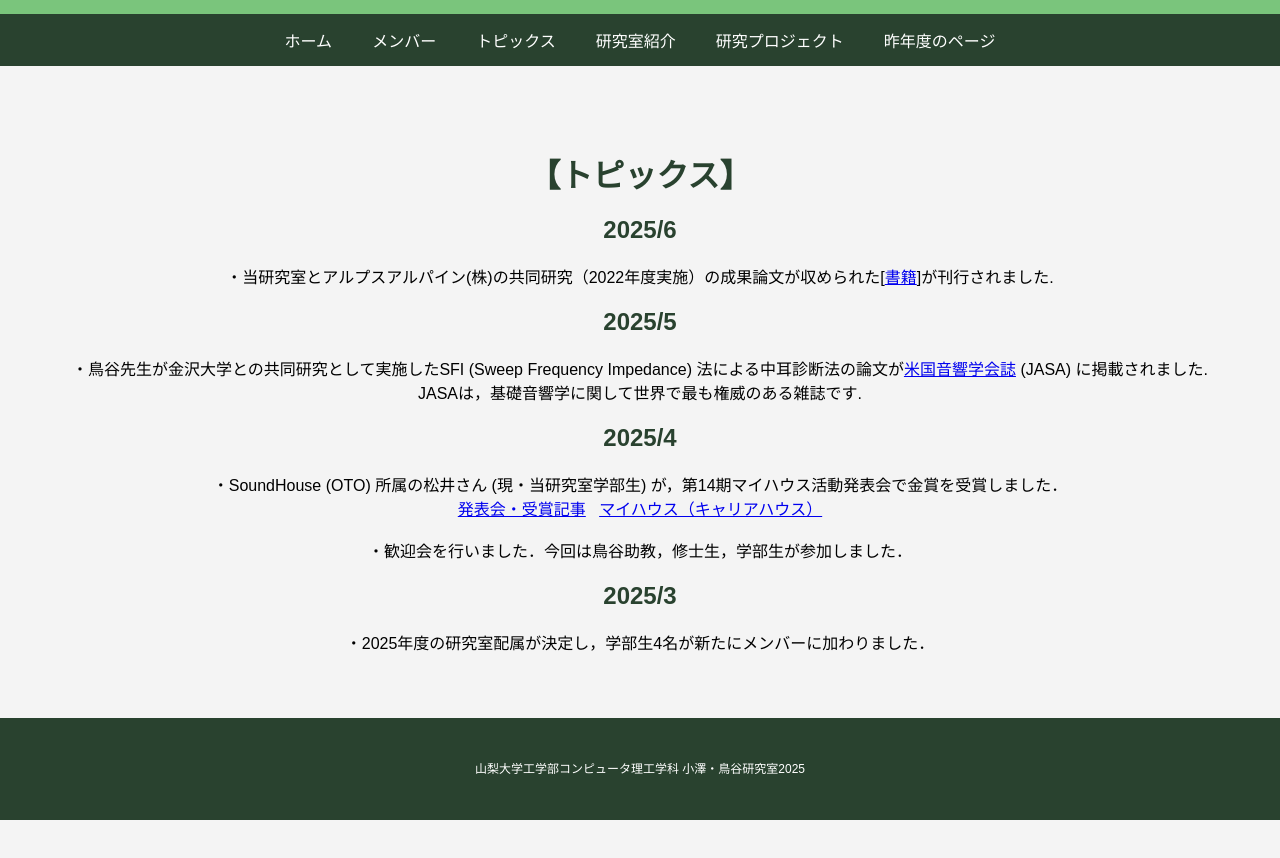
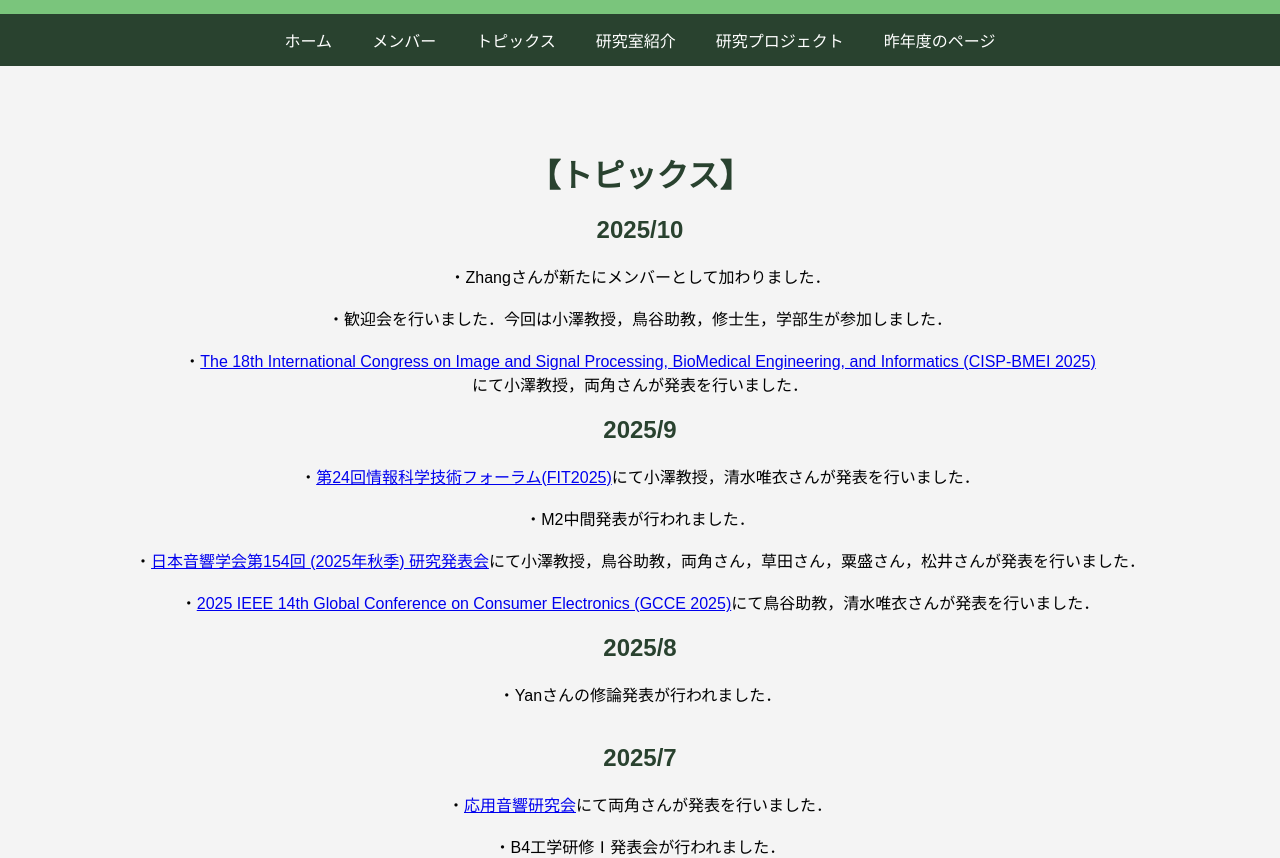
Before and after one commit to t22cs046/ozawa_toyalab_2025hp, a plain HTML site: page topic.html in a window 1280 px wide. Shown: the part 94-952 px from the top of the page. Before the commit the page ends 914 px from the top, so only its background shows below. Drawn offline with Linux system fonts and the light colour scheme.

Commit message:
[ADD]トピックの追加・メンバー変更

```diff
--- a/topic.html
+++ b/topic.html
@@ -112,6 +112,22 @@
             <section id="about">
                 <div style="margin: auto">
                     <h2><font size="+3">【トピックス】</font></h2>
+                    <h2>2025/10</h2>
+                    <p>・Zhangさんが新たにメンバーとして加わりました．</p><br>
+                    <p>・歓迎会を行いました．今回は小澤教授，鳥谷助教，修士生，学部生が参加しました．</p><br>
+                    <p>・<a href="http://www.cisp-bmei.cn/">The 18th International Congress on Image and Signal Processing, BioMedical Engineering, and Informatics (CISP-BMEI 2025)</a></p>
+                    <p>にて小澤教授，両角さんが発表を行いました．</p>
+                    <h2>2025/9</h2>
+                    <p>・<a href="https://www.ipsj.or.jp/event/fit/fit2025/index.html">第24回情報科学技術フォーラム(FIT2025)</a>にて小澤教授，清水唯衣さんが発表を行いました．</p><br>
+                    <p>・M2中間発表が行われました．</p><br>
+                    <p>・<a href="https://acoustics.jp/annualmeeting/program/">日本音響学会第154回 (2025年秋季) 研究発表会</a>にて小澤教授，鳥谷助教，両角さん，草田さん，粟盛さん，松井さんが発表を行いました．</p><br>
+                    <p>・<a href="https://www.ieee-gcce.org/2025/index.html">2025 IEEE 14th Global Conference on Consumer Electronics (GCCE 2025)</a>にて鳥谷助教，清水唯衣さんが発表を行いました．</p>
+                    <h2>2025/8</h2>
+                    <p>・Yanさんの修論発表が行われました．</p><br>
+                    <h2>2025/7</h2>
+                    <p>・<a href="https://asj-eacom.acoustics.jp/202507program/">応用音響研究会</a>にて両角さんが発表を行いました．</p><br>
+                    <p>・B4工学研修Ⅰ発表会が行われました．</p><br>
+                    <p>・前期お疲れ様会を行いました．今回は鳥谷助教，修士生，学部生が参加しました．</p>
                     <h2>2025/6</h2>
                     <p>・当研究室とアルプスアルパイン(株)の共同研究（2022年度実施）の成果論文が収められた[<a href="https://link.springer.com/chapter/10.1007/978-981-96-4573-2_13">書籍</a>]が刊行されました.</p>
                     <h2>2025/5</h2>
```
Also changed, not shown: member.html (+1 -1 lines).
